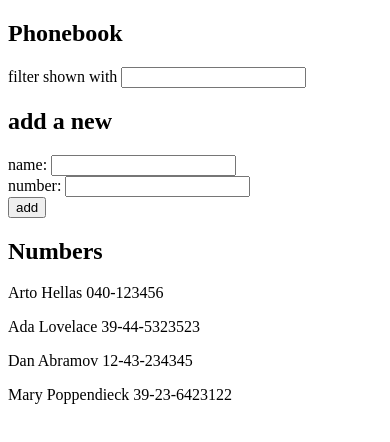
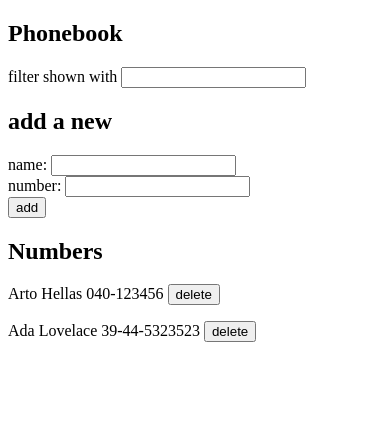
Before and after one commit to ongThien/fso, a React (Vite) app in the folder part2/phonebook/: page / in a window 390 px wide. Shown: the top 442 px of the page. Built offline with nearby package versions, Linux system fonts and the light colour scheme; data requests are answered from the project's data file.

Commit message:
finished phonebook step 9

```diff
--- a/part2/phonebook/db.json
+++ b/part2/phonebook/db.json
@@ -9,16 +9,6 @@
       "name": "Ada Lovelace",
       "number": "39-44-5323523",
       "id": "2"
-    },
-    {
-      "name": "Dan Abramov",
-      "number": "12-43-234345",
-      "id": "3"
-    },
-    {
-      "name": "Mary Poppendieck",
-      "number": "39-23-6423122",
-      "id": "4"
     }
   ]
 }
--- a/part2/phonebook/src/App.jsx
+++ b/part2/phonebook/src/App.jsx
@@ -1,8 +1,8 @@
 import { useState, useEffect } from "react";
-import axios from "axios";
 import NewContact from "./components/NewContact";
 import Contacts from "./components/Contacts";
 import Filter from "./components/Filter";
+import personService from "./services/personService";
 
 const App = () => {
   const [persons, setPersons] = useState([]);
@@ -11,12 +11,8 @@ const App = () => {
   const [filteredPersons, setFilteredPersons] = useState([]);
   const [showAll, setShowAll] = useState(true);
 
-  const dbUrl = "http://localhost:3001/persons";
   useEffect(() => {
-    axios.get(dbUrl).then((res) => {
-      // console.log(res);
-      setPersons(res.data);
-    });
+    personService.getAll().then((initPersons) => setPersons(initPersons));
   }, []);
 
   const handleAddName = (event) => {
@@ -24,15 +20,17 @@ const App = () => {
     if (persons.find((p) => p.name === newName)) {
       return alert(`${newName} is already added to phonebook`);
     }
-    setPersons(
-      persons.concat({
+
+    personService
+      .create({
         name: newName,
         number: phoneNum,
-        id: persons.length + 1,
       })
-    );
-    setNewName("");
-    setPhoneNum("");
+      .then((person) => {
+        setPersons(persons.concat(person));
+        setNewName("");
+        setPhoneNum("");
+      });
   };
 
   const handleNameChange = (event) => {
@@ -56,6 +54,15 @@ const App = () => {
     }
   };
 
+  const handleDeletePerson = person => {
+    if (window.confirm(`Remove ${person.name}?`)) {
+      personService.deleteById(person.id).then(() => {
+        setPersons(persons.filter(p => p.id !== person.id))
+        personService.getAll().then((initPersons) => setPersons(initPersons));
+      })
+    }
+  }
+
   return (
     <div>
       <h2>Phonebook</h2>
@@ -69,7 +76,10 @@ const App = () => {
         handleNumChange={handleNumChange}
       />
 
-      <Contacts contacts={showAll ? persons : filteredPersons} />
+      <Contacts
+        contacts={showAll ? persons : filteredPersons}
+        handleDelete={handleDeletePerson}
+      />
     </div>
   );
 };
--- a/part2/phonebook/src/components/Contacts.jsx
+++ b/part2/phonebook/src/components/Contacts.jsx
@@ -1,15 +1,20 @@
-const Contact = ({ name, phoneNum }) => (
+const Contact = ({ name, phoneNum, handleDelete }) => (
   <p>
-    {name} {phoneNum}
+    {name} {phoneNum} <button onClick={handleDelete}>delete</button>
   </p>
 );
 
-const Contacts = ({ contacts }) => {
+const Contacts = ({ contacts, handleDelete }) => {
   return (
     <>
       <h2>Numbers</h2>
       {contacts.map((contact) => (
-        <Contact key={contact.id} name={contact.name} phoneNum={contact.number} />
+        <Contact
+          key={contact.id}
+          name={contact.name}
+          phoneNum={contact.number}
+          handleDelete={() => handleDelete(contact)}
+        />
       ))}
     </>
   );
--- /dev/null
+++ b/part2/phonebook/src/services/personService.js
@@ -0,0 +1,24 @@
+import axios from "axios";
+
+const baseUrl = "http://localhost:3001/persons";
+
+const getAll = () => {
+  const req = axios.get(baseUrl);
+  return req.then((res) => res.data);
+};
+
+const create = (person) => {
+  const req = axios.post(baseUrl, person);
+  return req.then((res) => res.data);
+};
+
+const deleteById = (id) => {
+  const req = axios.delete(baseUrl + `/${id}`);
+  return req.then((res) => console.log(res));
+}
+
+export default {
+  getAll,
+  create,
+  deleteById,
+};
```
